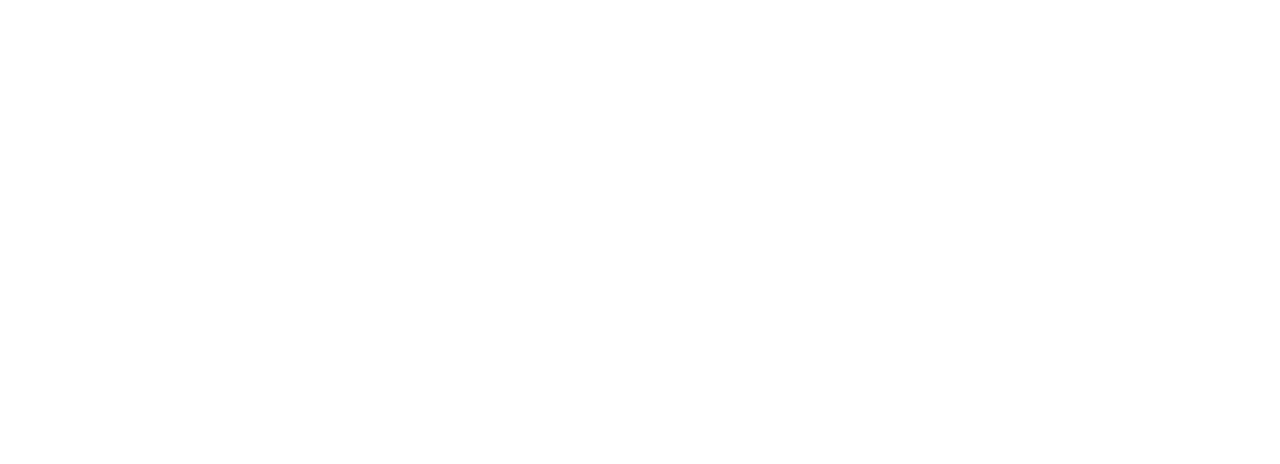
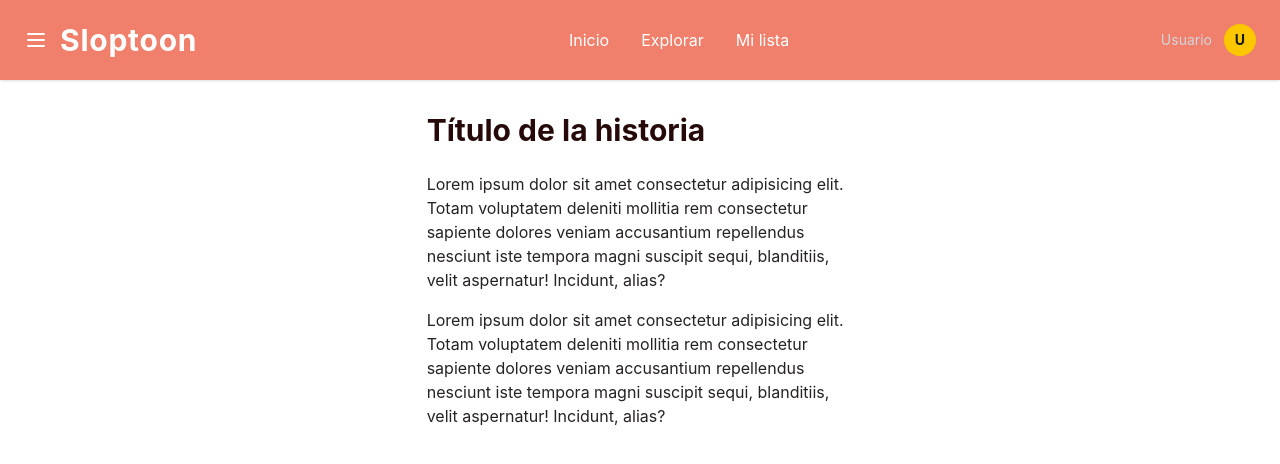
Before and after one commit to gaelodev/sloptoon, a Vue app: page /tale in a window 1280 px wide. Before the commit this address had no page. Shown: the top 464 px of the page. Built offline with nearby package versions, Linux system fonts and the light colour scheme.

Commit message:
Done TaleView and TaleCard components

```diff
--- a/src/assets/main.css
+++ b/src/assets/main.css
@@ -9,7 +9,7 @@
   --color-melondrama-600: #bd4b3f;
   --color-melondrama-700: #8b2a26;
   --color-melondrama-800: #591616;
-  --color-melondrama-900: #591616;
+  --color-melondrama-900: #260a0a;
 
   --color-greymelon-100: #fcfbfa;
   --color-greymelon-200: #ebe7e5;
--- a/src/modules/components/TaleCard.vue
+++ b/src/modules/components/TaleCard.vue
@@ -1,9 +1,19 @@
 <template>
-  <div>
-    <h3>Título</h3>
+  <div
+    class="border-l-3 border-melondrama-400 bg-melondrama-100 h-auto px-4 py-4 w-80 rounded-lg shadow-md shadow-greymelon-100 hover:cursor-pointer hover:bg-melondrama-200 hover:shadow-greymelon-200 transition-all"
+  >
+    <h3 class="text-xl font-bold text-melondrama-800">{{ title }}</h3>
+    <p class="text-xs mt-2 text-greymelon-700">
+      {{ summarize }}
+    </p>
   </div>
 </template>
 
-<script setup lang="ts"></script>
+<script setup lang="ts">
+interface Props {
+  title: string;
+  summarize: string;
+}
 
-<style scoped></style>
+defineProps<Props>();
+</script>
--- a/src/modules/views/HomeView.vue
+++ b/src/modules/views/HomeView.vue
@@ -13,9 +13,16 @@
       />
 
       <!-- Main components go here -->
-      <div class="flex flex-col mx-12">
+      <div class="flex flex-col mx-12 w-full">
         <h1 class="text-3xl font-bold text-greymelon-900 my-8">¡Hola de nuevo!</h1>
         <h2 class="text-2xl font-medium my-8 text-greymelon-700">Tus historias recientes</h2>
+        <section class="flex flex-row flex-wrap gap-8 w-full">
+          <!--TaleCard components-->
+          <TaleCard
+            title="Ejemplo"
+            summarize="Lorem ipsum dolor sit amet consectetur adipisicing elit. Voluptatum a dolorem tempore ea quasi quod architecto quis, rerum labore vero exercitationem sed natus atque fugiat qui dignissimos sit eos nesciunt?"
+          />
+        </section>
       </div>
     </section>
     <NewTaleModal
@@ -23,7 +30,6 @@
       :class="[isModalOpen ? 'absolute top-0 left-0' : 'hidden']"
       @modal-closed="isModalOpen = false"
     ></NewTaleModal>
-    <!--absolute top-0 left-0 | hidden-->
 
     <!-- Footer goes here -->
   </div>
@@ -35,6 +41,7 @@
 import TheSidebar from '../components/TheSidebar.vue';
 import NewTaleModal from '../components/NewTaleModal.vue';
 import TaleView from './TaleView.vue';
+import TaleCard from '../components/TaleCard.vue';
 
 const isSidebarOpen = ref(true);
 
--- a/src/modules/views/TaleView.vue
+++ b/src/modules/views/TaleView.vue
@@ -1,6 +1,7 @@
 <template>
   <!--Ts component is for da view of a single tale (to read it)-->
 
+  <!--
   <div>
     <h1>Generador de historias</h1>
 
@@ -12,11 +13,29 @@
       {{ historia }}
     </p>
   </div>
+  -->
+  <TheHeader class="h-20" />
+  <section class="w-full flex justify-center">
+    <div class="flex flex-col w-1/3 my-8">
+      <h1 class="font-bold text-3xl text-melondrama-900 pb-6">Título de la historia</h1>
+      <p class="text-greymelon-900 mb-4">
+        Lorem ipsum dolor sit amet consectetur adipisicing elit. Totam voluptatem deleniti mollitia
+        rem consectetur sapiente dolores veniam accusantium repellendus nesciunt iste tempora magni
+        suscipit sequi, blanditiis, velit aspernatur! Incidunt, alias?
+      </p>
+      <p class="text-greymelon-900">
+        Lorem ipsum dolor sit amet consectetur adipisicing elit. Totam voluptatem deleniti mollitia
+        rem consectetur sapiente dolores veniam accusantium repellendus nesciunt iste tempora magni
+        suscipit sequi, blanditiis, velit aspernatur! Incidunt, alias?
+      </p>
+    </div>
+  </section>
 </template>
 
 <script setup lang="ts">
 import { ref } from 'vue';
 import { generarHistoria } from '@/services/openai';
+import TheHeader from '../components/TheHeader.vue';
 
 const historia = ref('');
 const cargando = ref(false);
--- a/src/router/index.ts
+++ b/src/router/index.ts
@@ -1,4 +1,5 @@
 import HomeView from '@/modules/views/HomeView.vue';
+import TaleView from '@/modules/views/TaleView.vue';
 import { createRouter, createWebHistory } from 'vue-router';
 
 const router = createRouter({
@@ -9,6 +10,11 @@
       name: 'home',
       component: HomeView,
     },
+    {
+      path: '/tale',
+      name: 'taleView',
+      component: TaleView,
+    },
   ],
 });
 
```
